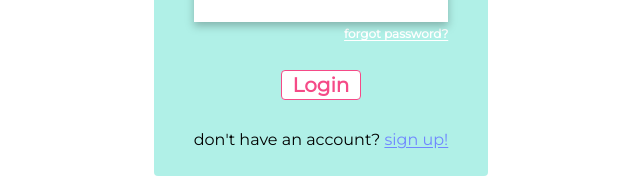
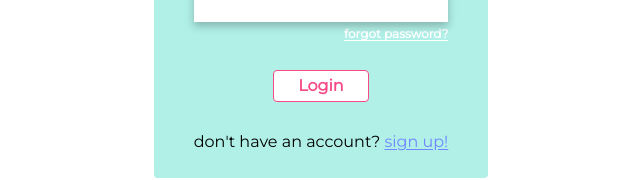
Before and after one commit to codersforcauses/elucidate, a Nuxt app in the folder client/: page /login-page in a window 1280 px wide. Shown: the part 314-494 px from the top of the page, without its empty margins (319-959 px from the left). Built offline with nearby package versions, Linux system fonts and the light colour scheme.

Commit message:
Improve login button appearance

```diff
--- a/client/pages/login-page.vue
+++ b/client/pages/login-page.vue
@@ -11,7 +11,7 @@
         subtextLink="forgot-password"
       />
       <button
-        class="place-self-center text-xl font-bold text-red bg-white w-20 h-auto rounded border border-solid mb-7"
+        class="place-self-center text-l font-bold text-red bg-white w-24 h-8 rounded border border-solid mb-7"
       >
         Login
       </button>
```
